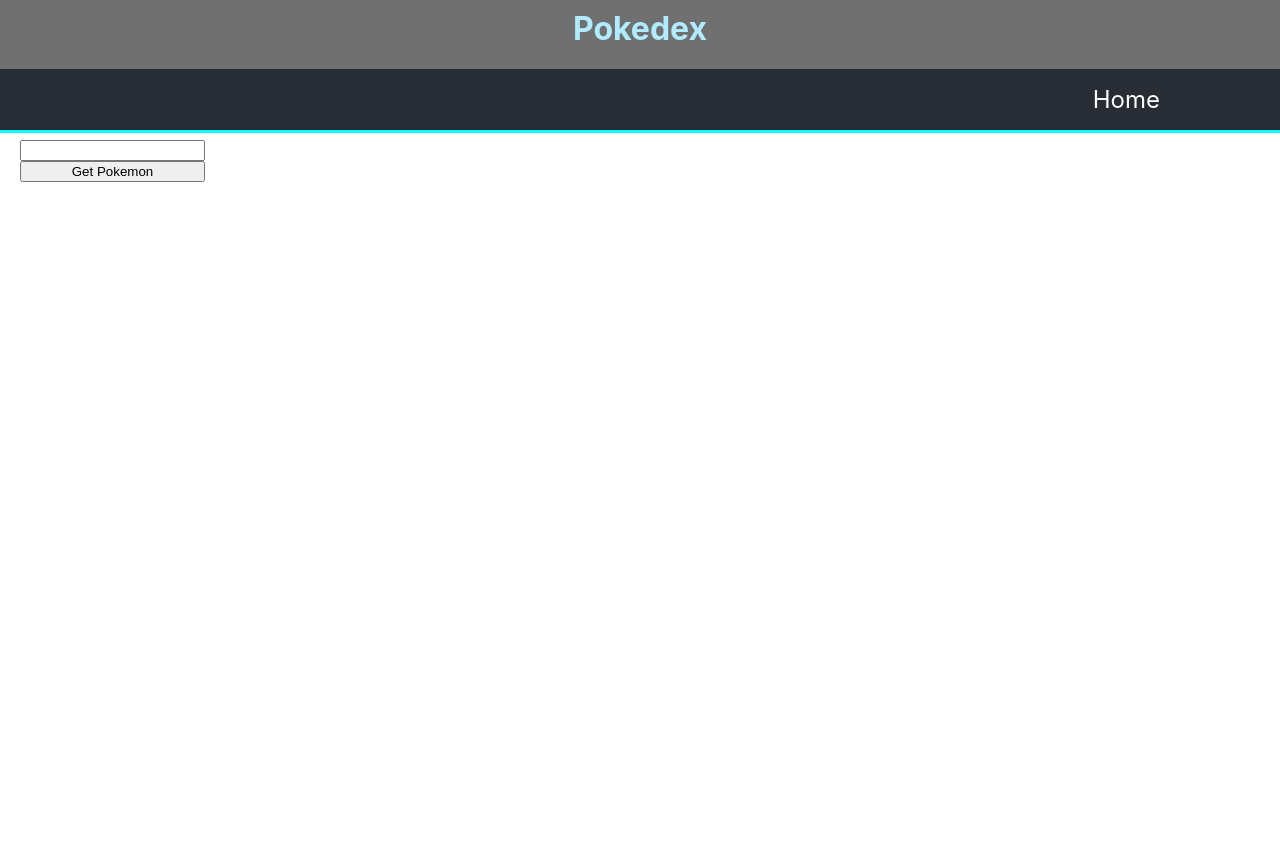
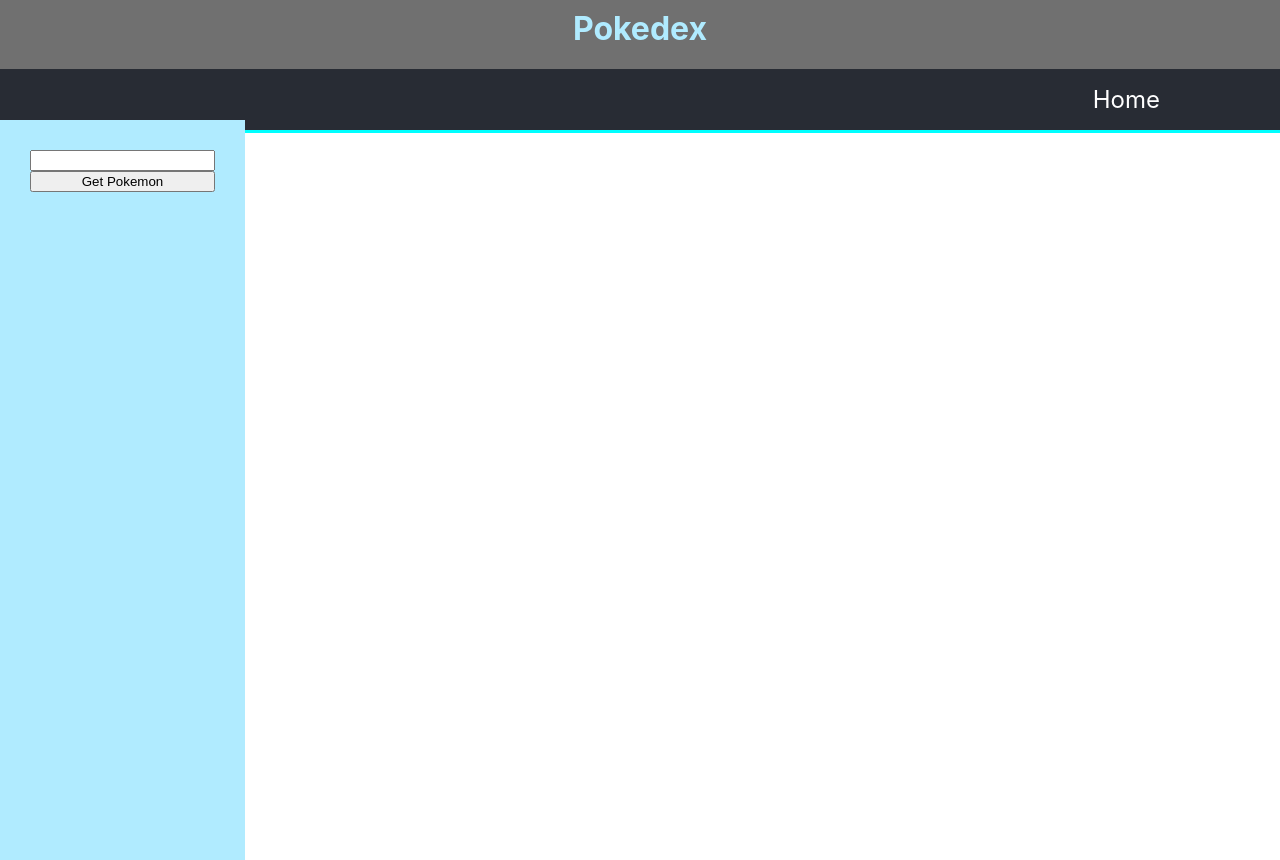
Before and after one commit to katiepdx/pokedex-lab-03, a React (Create React App) app: page / in a window 1280 px wide. Shown: the top 860 px of the page. Before the commit the page ends 800 px from the top, so only its background shows below. Built offline with nearby package versions, Linux system fonts and the light colour scheme.

Commit message:
fix styles

```diff
--- a/src/App.css
+++ b/src/App.css
@@ -28,12 +28,18 @@
   background-color: cadetblue;
 }
 
+.body {
+  display: flex;
+}
+
 .searchBar {
+  float: left;
   display: flex;
   flex-direction: column;
   width: min-content;
-  margin: 10px;
-  padding: 10px;
+  padding: 30px;
+  height: 85vh;
+  background-color: rgb(176, 235, 255);
 }
 
 img {
--- a/src/App.js
+++ b/src/App.js
@@ -33,6 +33,7 @@
     return (
       <div className="App">
         <HeaderBar/>
+        <section className="body">
           <div className="userSearchInput">
             <div className="searchBar">
               {/* When user types into searchBar, update the search in state to the value of input */}
@@ -52,6 +53,7 @@
               }
             </div>
           </div>
+        </section>
       </div>
     )
   }
```
Also changed, not shown: site-plan.png (added). Lines whose indentation alone changed are shown as unchanged.
